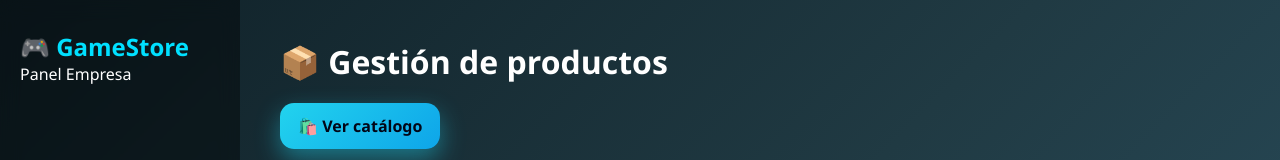
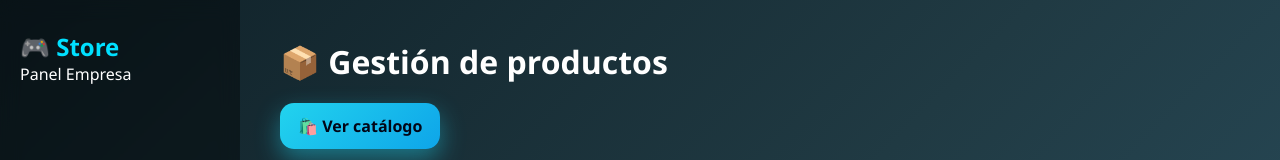
Before and after one commit to Junito1069/panelempresarial, a plain HTML site: page index.html in a window 1280 px wide. Shown: the top 160 px of the page. Drawn offline with Linux system fonts and the light colour scheme; no server answers.

Commit message:
Update index.html

```diff
--- a/index.html
+++ b/index.html
@@ -15,7 +15,7 @@
 
   <!-- SIDEBAR -->
   <aside class="sidebar">
-    <h2>🎮 GameStore</h2>
+    <h2>🎮 Store</h2>
     <p>Panel Empresa</p>
   </aside>
 
```
